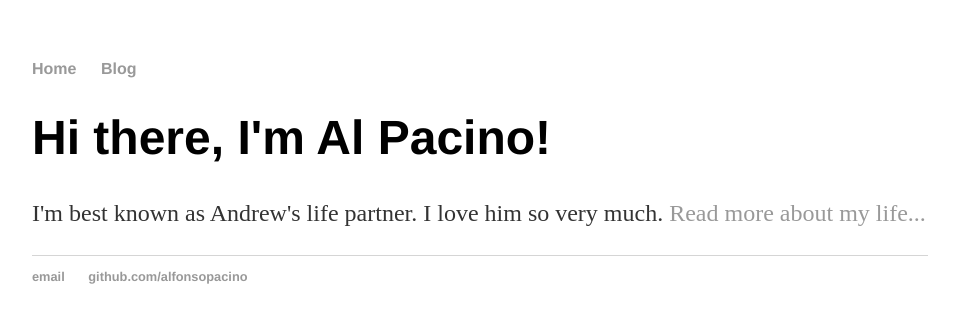
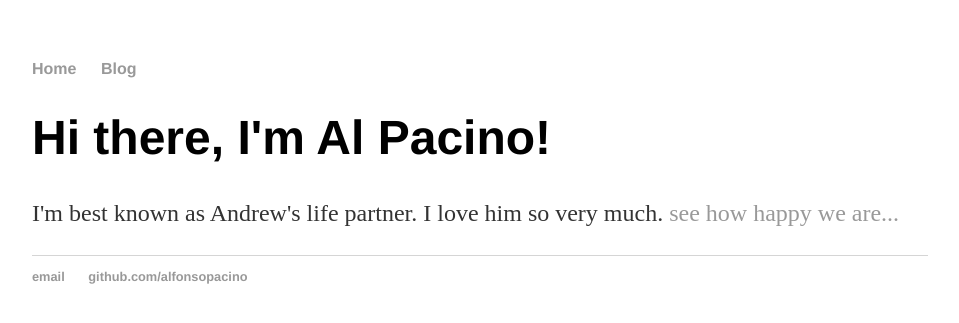
Before and after one commit to alfonsopacino/aalfonsopacinol, a Jekyll site: the page built from index.html, in a window 1280 px wide. Shown: the top 323 px of the page, without its empty margins (160-1119 px from the left). Built offline with Jekyll 4.4.1, drawn with Linux system fonts in a browser that asks for light colours.

Commit message:
Update index.html

```diff
--- a/index.html
+++ b/index.html
@@ -4,5 +4,5 @@ title: Al Pacino, the best dog
 ---
 <div class="blurb">
 	<h1>Hi there, I'm Al Pacino!</h1>
-	<p>I'm best known as Andrew's life partner. I love him so very much. <a href="/about">Read more about my life...</a></p>
+	<p>I'm best known as Andrew's life partner. I love him so very much. <a href="<img src=https://lh3.googleusercontent.com/xG2tTkJcD1-ZpbpdlkK_w6i2uLF6BpampRgwbQX8T_THSkGcdwp9HsjF8MyDGDRykcdWzHZ6LDmj0hbIep7xR4ofX2qdO6Yot7QM=w958-h685">see how happy we are...</a></p>
 	</div><!-- /.blurb -->
```
